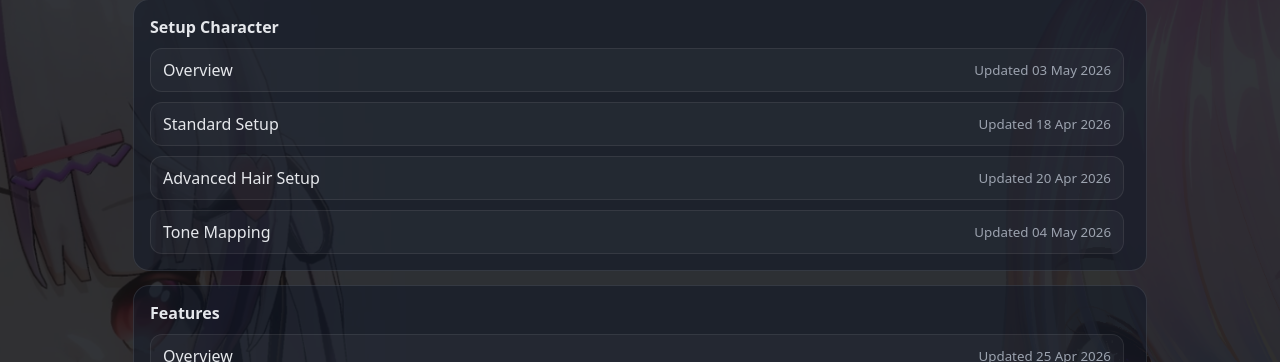
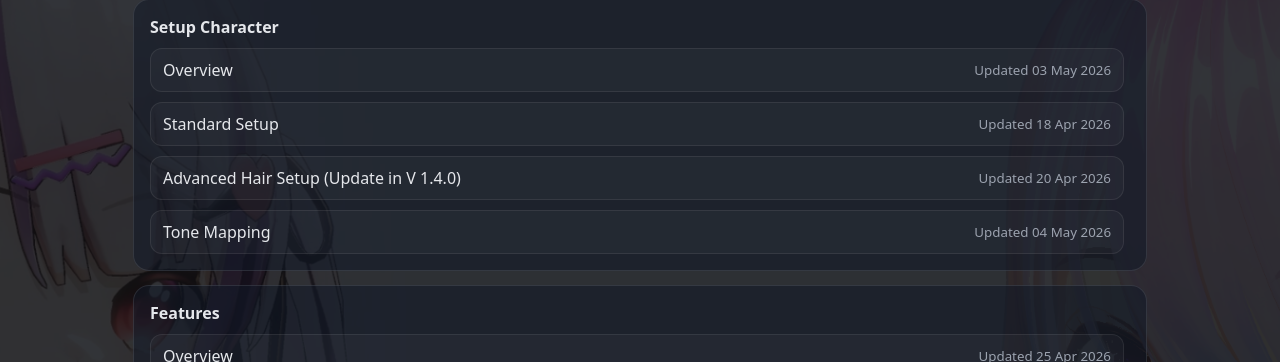
Before and after one commit to zlz-studio/zlz-studio.github.io, a Jekyll site: the page built from index.html, in a window 1280 px wide and 900 px high, scrolled down 888 px. Shown: the part 93-455 px from the top of the window. Built offline with Jekyll 4.4.1, drawn with Linux system fonts in a browser that asks for light colours.

Commit message:
Update index.html

```diff
--- a/index.html
+++ b/index.html
@@ -649,7 +649,7 @@
         <div class="scrollList show-4">
           {% assign p = site.pages | where: "url", "/setup-character/" | first %}<a class="item" href="/setup-character/"><span>Overview</span><small>Updated {{ p.last_modified_at | date: "%d %b %Y" }}</small></a>
           {% assign p = site.pages | where: "url", "/setup-character/standard-setup/" | first %}<a class="item" href="/setup-character/standard-setup/"><span>Standard Setup</span><small>Updated {{ p.last_modified_at | date: "%d %b %Y" }}</small></a>
-          {% assign p = site.pages | where: "url", "/setup-character/advanced-hair-setup/" | first %}<a class="item" href="/setup-character/advanced-hair-setup/"><span>Advanced Hair Setup</span><small>Updated {{ p.last_modified_at | date: "%d %b %Y" }}</small></a>
+          {% assign p = site.pages | where: "url", "/setup-character/advanced-hair-setup/" | first %}<a class="item" href="/setup-character/advanced-hair-setup/"><span>Advanced Hair Setup (Update in V 1.4.0)</span><small>Updated {{ p.last_modified_at | date: "%d %b %Y" }}</small></a>
           {% assign p = site.pages | where: "url", "/setup-character/Tone-Mapping/" | first %}<a class="item" href="/setup-character/Tone-Mapping/"><span>Tone Mapping</span><small>Updated {{ p.last_modified_at | date: "%d %b %Y" }}</small></a>
         </div>
       </section>
```
